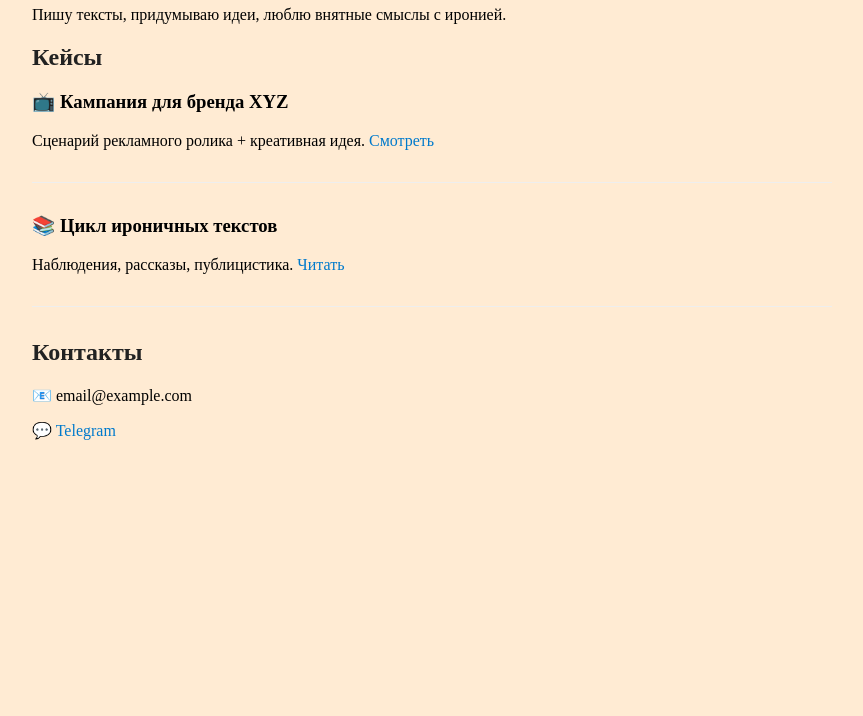
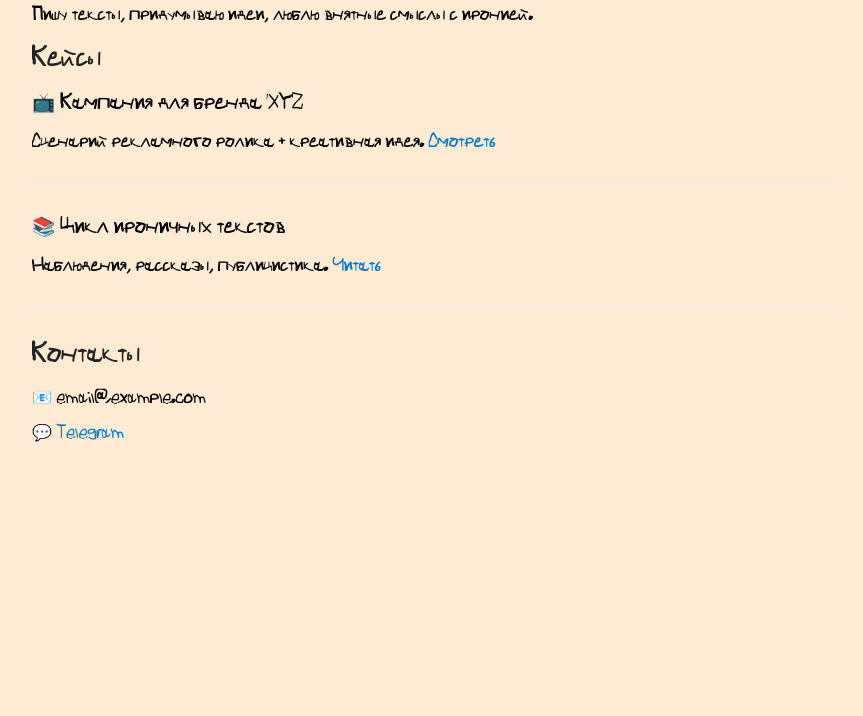
Before and after one commit to ooopsboy/ooopsboy.github.io, a plain HTML site: page index.html in a window 1280 px wide. Shown: the part 84-800 px from the top of the page, without its empty margins (208-1071 px from the left). Drawn offline with Linux system fonts and the light colour scheme.

Commit message:
Update index.html

```diff
--- a/index.html
+++ b/index.html
@@ -6,7 +6,7 @@
   <style>
     @font-face {
   font-family: 'MyFont';
-  src: url('ofont.ru_RAZMAHONT.ttf') format('ttf');
+  src: url('ofont.ru_RAZMAHONT.ttf') format('truetype');
   /* или .ttf — зависит от формата */
 }
     body { background-color: #FFEBD3; font-family: 'MyFont'; max-width: 800px; margin: 2em auto; padding: 0 1em; }
```
